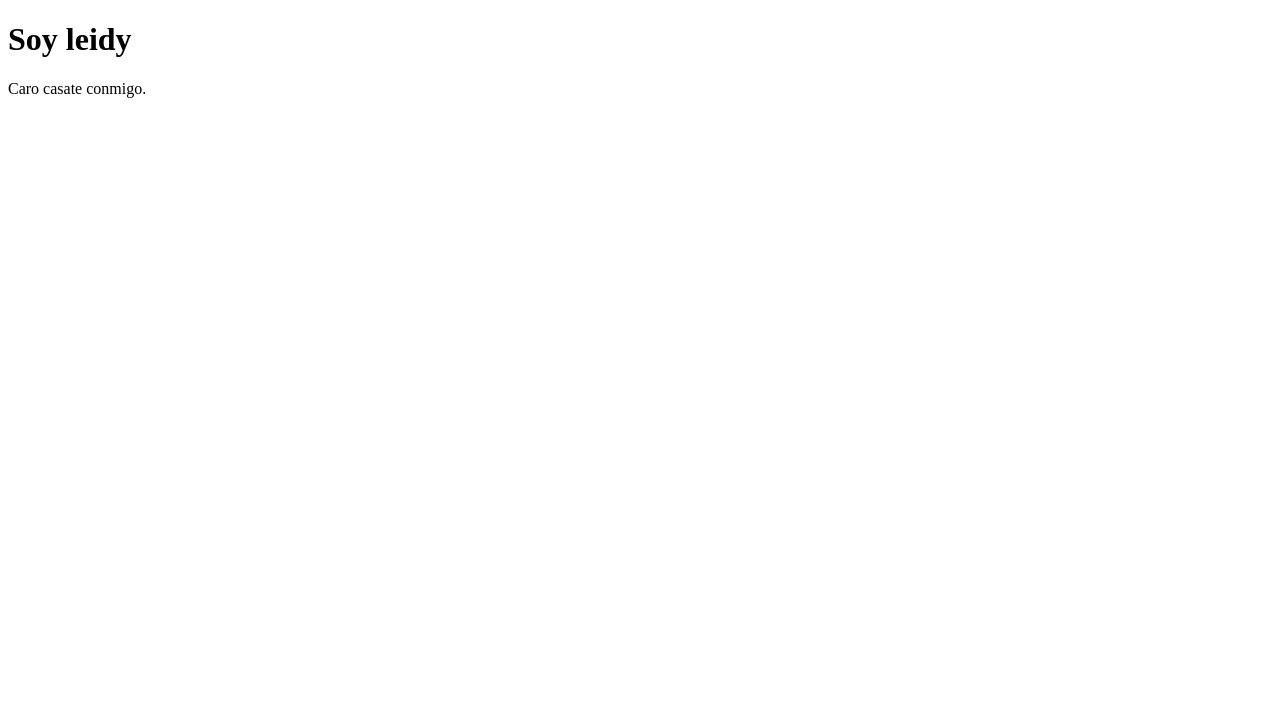
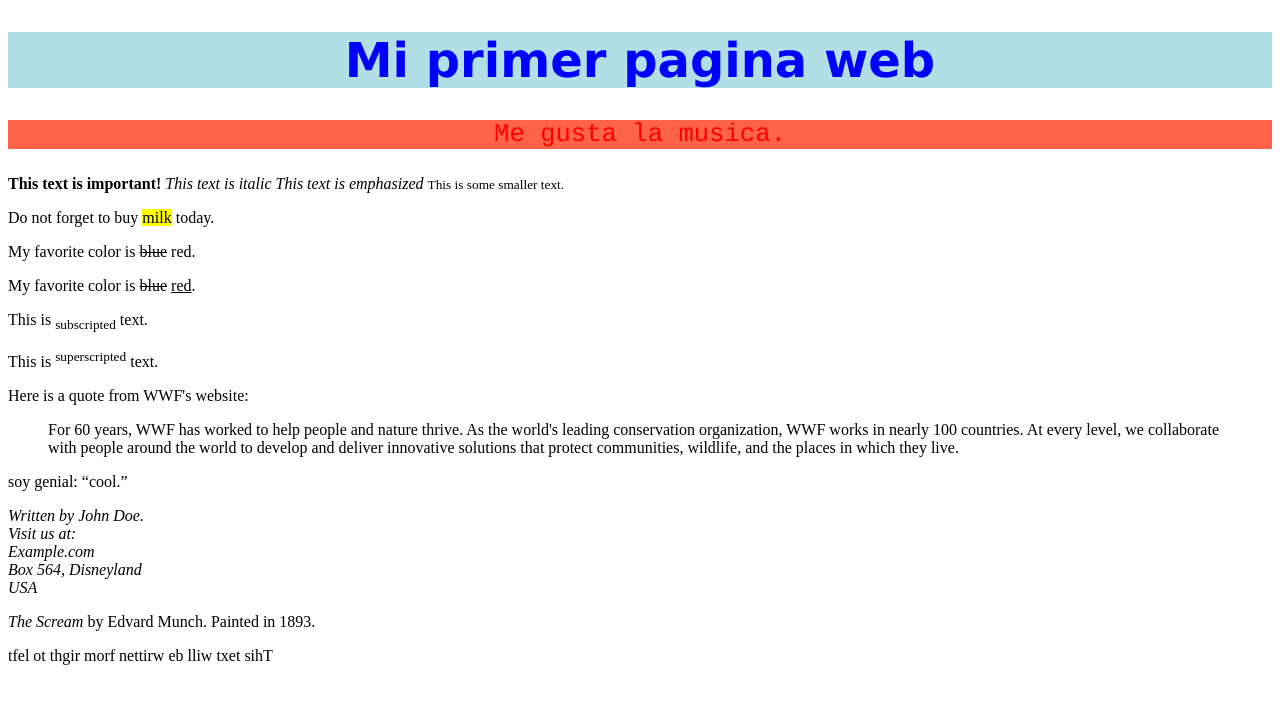
Before and after one commit to ladyjp94/mi-segundo-html, a plain HTML site: page index.html in a window 1280 px wide. Drawn offline with Linux system fonts and the light colour scheme.

Commit message:
primer clas html

```diff
--- a/index.html
+++ b/index.html
@@ -5,8 +5,35 @@
 </head>
 <body>
 
-<h1>Soy leidy</h1>
-<p>Caro casate conmigo.</p>
+<h1 style="text-align:center;font-size:300%;font-family:verdana;color:blue;background-color:powderblue;">Mi primer pagina web</h1>
 
+<p style="text-align:center;font-size:160%;font-family:courier;color:red;background-color:tomato;">Me gusta la musica.</p>
+
+<strong>This text is important!</strong>
+<i>This text is italic</i>
+<em>This text is emphasized</em>
+<small>This is some smaller text.</small>
+<p>Do not forget to buy <mark>milk</mark> today.</p>
+<p>My favorite color is <del>blue</del> red.</p>
+<p>My favorite color is <del>blue</del> <ins>red</ins>.</p>
+<p>This is <sub>subscripted</sub> text.</p>
+<p>This is <sup>superscripted</sup> text.</p>
+<p>Here is a quote from WWF's website:</p>
+
+<blockquote cite="http://www.worldwildlife.org/who/index.html">
+For 60 years, WWF has worked to help people and nature thrive. As the world's leading conservation organization, WWF works in nearly 100 countries. At every level, we collaborate with people around the world to develop and deliver innovative solutions that protect communities, wildlife, and the places in which they live.
+</blockquote>
+<p>soy genial: <q>cool.</q></p>
+
+
+<address>
+Written by John Doe.<br>
+Visit us at:<br>
+Example.com<br>
+Box 564, Disneyland<br>
+USA
+</address>
+<p><cite>The Scream</cite> by Edvard Munch. Painted in 1893.</p>
+<bdo dir="rtl">This text will be written from right to left</bdo>
 </body>
 </html>
```
